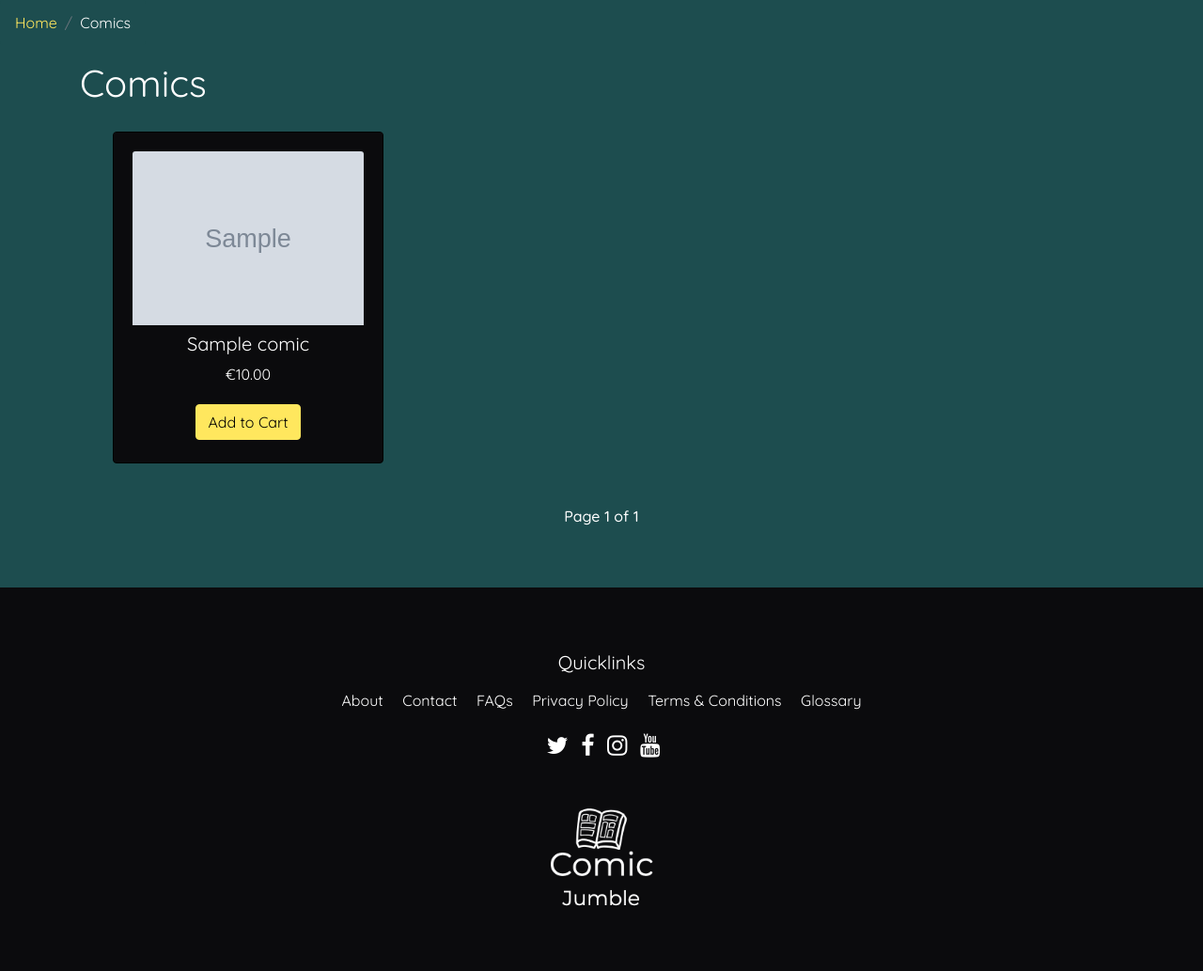
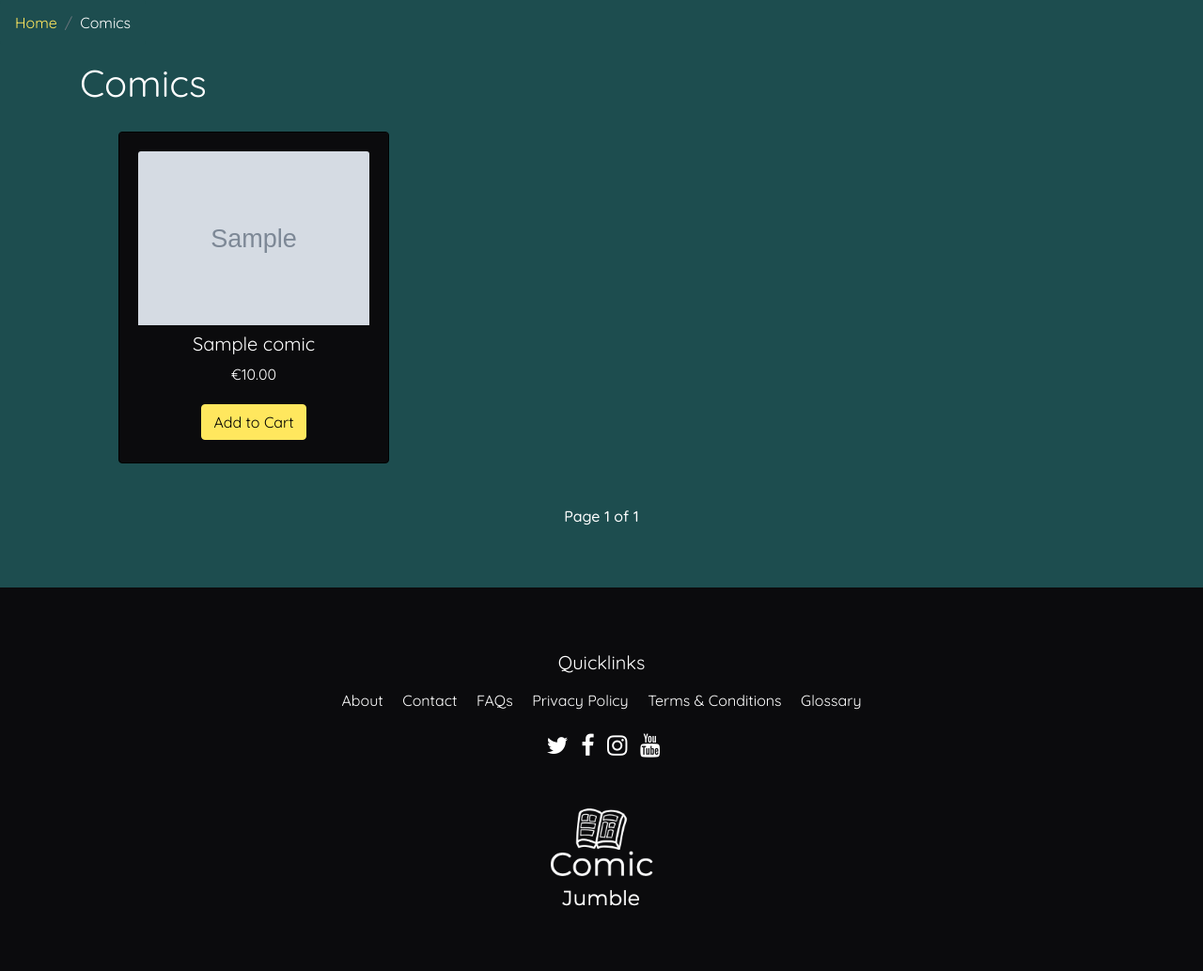
Before and after one commit to adonegan/milestone4-mycomicjumble, a Django app: page /comics/ in a window 1280 px wide. Shown: the part 56-1089 px from the top of the page at 94% size. Run offline with Django 3.2, Linux system fonts and the light colour scheme; tables that the repository leaves empty hold one stand-in row (values such as "Sample post"); grey boxes marked "Sample" are stand-in pictures; some libraries are stand-ins or nearby versions.

Commit message:
Set mx-auto to card

```diff
--- a/comics/templates/comics.html
+++ b/comics/templates/comics.html
@@ -25,7 +25,7 @@
         {% for comic in comics %}
 
         <div class="col-lg-4 col-md-4 col-sm-6">
-            <div class="card">
+            <div class="card mx-auto">
                 <div class="card-body mx-auto">
 
                     {% if comic.image %}
```
